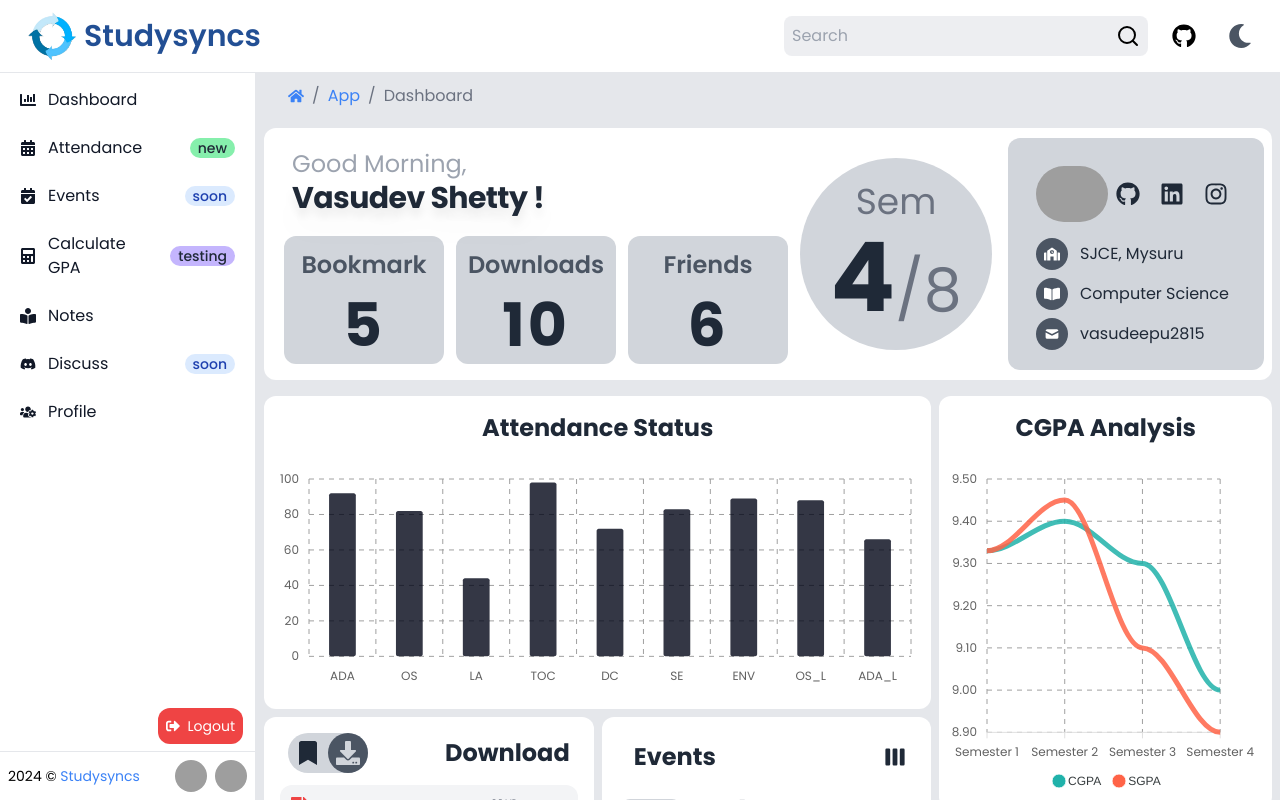
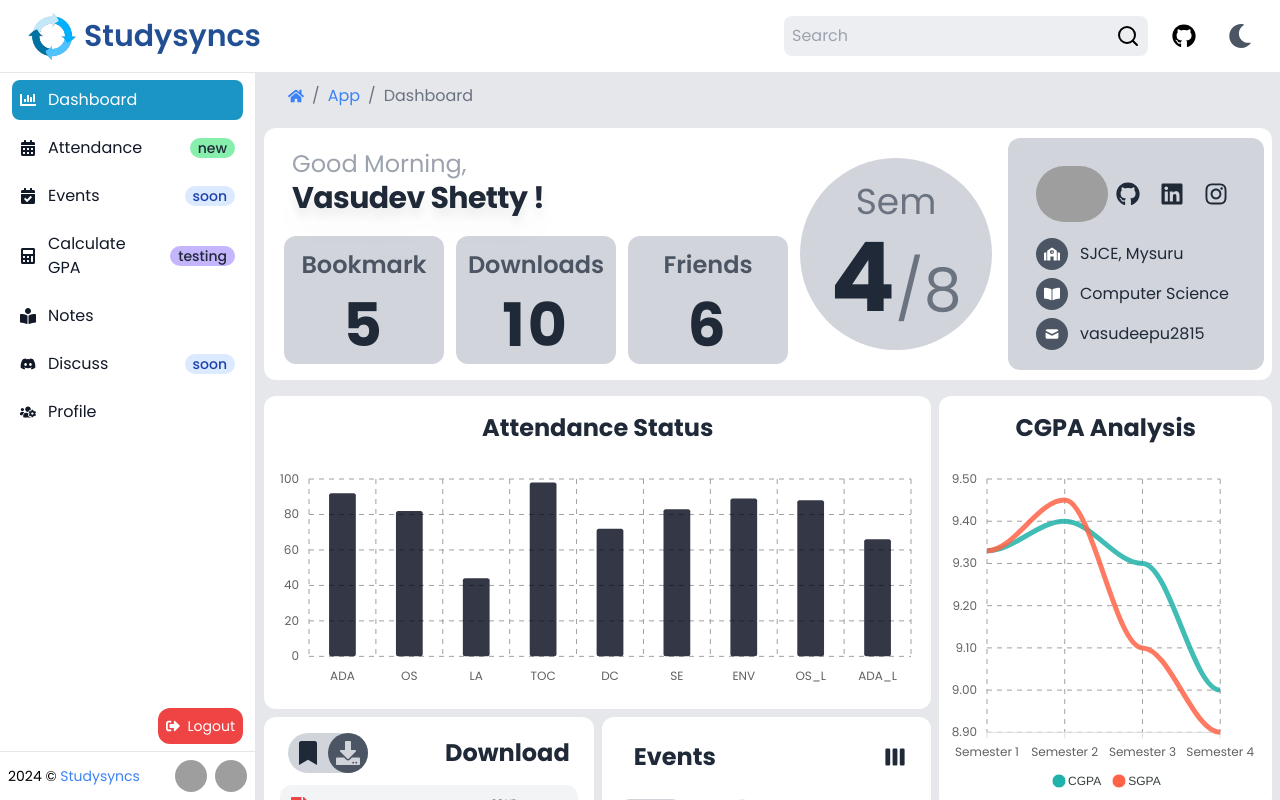
Before and after one commit to Vasudevshetty/studysyncs-v2, a React (Vite) app in the folder client/: page /app/dashboard in a window 1280 px wide. Shown: the top 800 px of the page. Built offline with nearby package versions, Linux system fonts and the light colour scheme; grey boxes are pictures that could not be loaded.

Commit message:
Setup of react query to handle ui is done, should work on both backend and frontend simultaneously now.

```diff
--- a/client/package.json
+++ b/client/package.json
@@ -24,7 +24,9 @@
     "@radix-ui/react-tabs": "^1.1.0",
     "@react-pdf-viewer/core": "^3.12.0",
     "@react-pdf-viewer/default-layout": "^3.12.0",
+    "@tanstack/react-query": "^5.59.16",
     "aos": "^2.3.4",
+    "axios": "^1.7.7",
     "chart.js": "^4.4.4",
     "class-variance-authority": "^0.7.0",
     "clsx": "^2.1.1",
--- a/client/src/App.jsx
+++ b/client/src/App.jsx
@@ -23,9 +23,13 @@ import { ModalProvider } from "./components/context/ModalContext";
 import SGPACalculator from "./components/App/GPACalculator/SGPACalculator";
 import CGPACalculator from "./components/App/GPACalculator/CGPACalculator";
 import HomeLayout2 from "./pages/HomeLayout2";
+import { QueryClient, QueryClientProvider } from "@tanstack/react-query";
+
+const queryClient = new QueryClient();
 
 function App() {
   return (
+    <QueryClientProvider client={queryClient}>
       <ThemeProvider>
         <ModalProvider>
           <Router>
@@ -68,6 +72,7 @@ function App() {
           </Router>
         </ModalProvider>
       </ThemeProvider>
+    </QueryClientProvider>
   );
 }
 
--- a/client/src/components/App/LinkItem.jsx
+++ b/client/src/components/App/LinkItem.jsx
@@ -1,18 +1,22 @@
 import { Link } from "react-router-dom";
 
-function LinkItem({ link, icon: Icon, text, badge, onClick }) {
+function LinkItem({ link, icon: Icon, text, badge, onClick, isActive }) {
   return (
     <li>
       <Link
         to={link}
-        className="flex items-center p-2 text-gray-900 rounded-lg dark:text-white hover:bg-gray-100 dark:hover:bg-gray-700 focus:outline-none"
+        className={`flex items-center p-2 rounded-lg focus:outline-none ${
+          isActive
+            ? "bg-primary-blue text-white"
+            : "text-gray-900 dark:text-white hover:bg-gray-100 dark:hover:bg-gray-700"
+        }`}
         onClick={onClick}
       >
         <Icon className="mr-3" />
         <span className="flex-1 me-3">{text}</span>
         {badge && (
           <span
-            className={`inline-flex items-center justify-center px-2 ms-3 text-sm font-medium rounded-full ${badge.color} ${badge.darkColor}`}
+            className={`inline-flex items-center justify-center px-2 ms-3 text-sm font-medium rounded-full ${`${badge.color} ${badge.darkColor}`}`}
           >
             {badge.text}
           </span>
--- a/client/src/components/App/Sidebar.jsx
+++ b/client/src/components/App/Sidebar.jsx
@@ -1,21 +1,34 @@
 import { contributors, links } from "@/constants/ui";
 import LinkItem from "./LinkItem";
-import { useEffect, useRef } from "react";
+import { useEffect, useRef, useState } from "react";
 import { FaSignOutAlt } from "react-icons/fa";
+import { useLocation } from "react-router-dom";
 
 function Sidebar({ isSidebarOpen, setIsSidebarOpen }) {
   const sidebarRef = useRef(null);
+  const [touchStartX, setTouchStartX] = useState(null);
+  const location = useLocation();
 
+  // Close sidebar on outside click
   useEffect(() => {
     function handleOverlayClick(event) {
-      if (sidebarRef.current && !sidebarRef.current.contains(event.target))
+      if (sidebarRef.current && !sidebarRef.current.contains(event.target)) {
         setIsSidebarOpen(false);
+      }
     }
     document.addEventListener("mousedown", handleOverlayClick);
-    return () => {
-      document.removeEventListener("mousedown", handleOverlayClick);
-    };
+    return () => document.removeEventListener("mousedown", handleOverlayClick);
   }, [sidebarRef, setIsSidebarOpen]);
+
+  // Handle swipe to close
+  const handleTouchStart = (e) => setTouchStartX(e.touches[0].clientX);
+  const handleTouchMove = (e) => {
+    if (touchStartX === null) return;
+    const touchEndX = e.touches[0].clientX;
+    if (touchStartX - touchEndX > 50) {
+      setIsSidebarOpen(false);
+    }
+  };
 
   return (
     <aside
@@ -23,6 +36,8 @@ function Sidebar({ isSidebarOpen, setIsSidebarOpen }) {
         isSidebarOpen ? "translate-x-0" : "-translate-x-full"
       }`}
       ref={sidebarRef}
+      onTouchStart={handleTouchStart}
+      onTouchMove={handleTouchMove}
     >
       <div className="flex-1 px-3 py-2 overflow-y-auto h-full flex flex-col justify-between">
         <ul className="space-y-2">
@@ -30,6 +45,7 @@ function Sidebar({ isSidebarOpen, setIsSidebarOpen }) {
             <LinkItem
               key={index}
               {...link}
+              isActive={location.pathname === link.link}
               onClick={() => setIsSidebarOpen(false)}
             />
           ))}
```
Also changed, not shown: 1 other file (tests, documents, lock files or other folders). Lines whose indentation alone changed are shown as unchanged.
